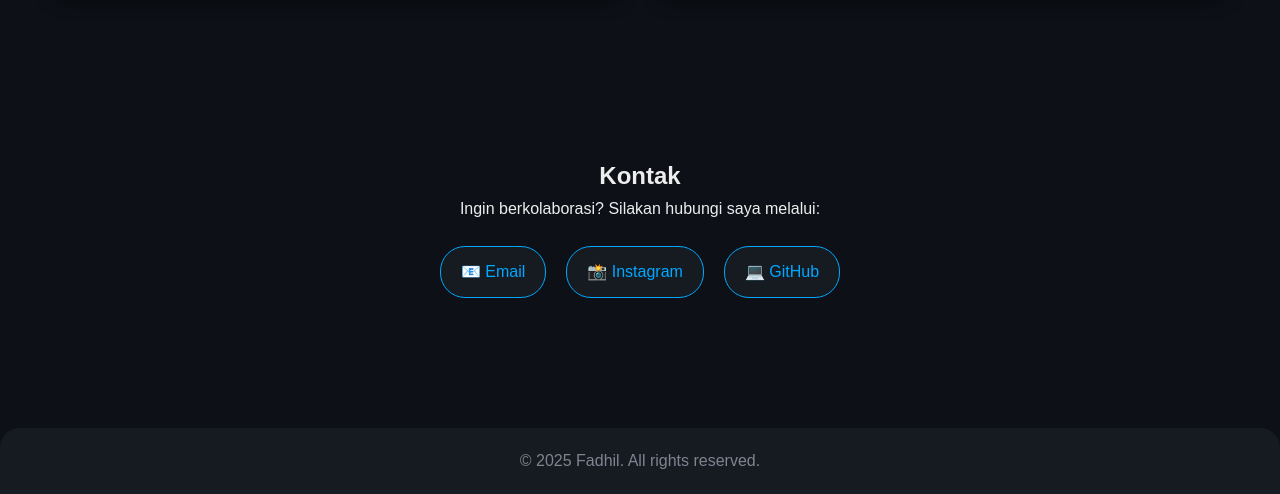
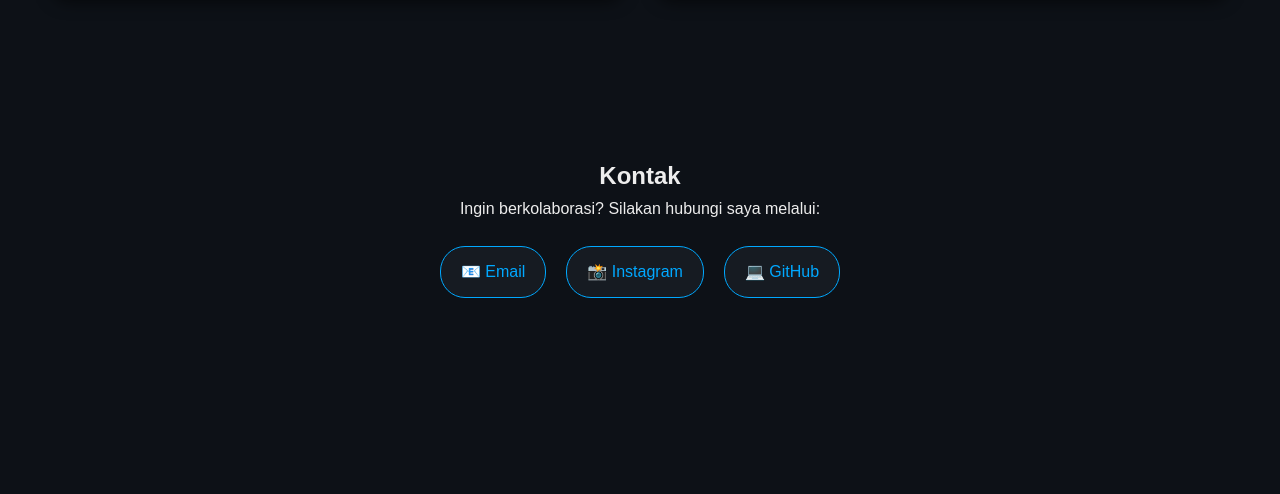
Before and after one commit to Vraa7/portfolio, a plain HTML site: page index.html in a window 1280 px wide. Shown: the part 1000-1494 px from the top of the page. After the commit the page ends 1378 px from the top, so only its background shows below. Drawn offline with Linux system fonts and the light colour scheme.

Commit message:
Update index.html

```diff
--- a/index.html
+++ b/index.html
@@ -67,9 +67,6 @@
     </div>
   </section>
 
-  <footer>
-    <p>© 2025 Fadhil. All rights reserved.</p>
-  </footer>
 
   <script src="script.js"></script>
 </body>
```
